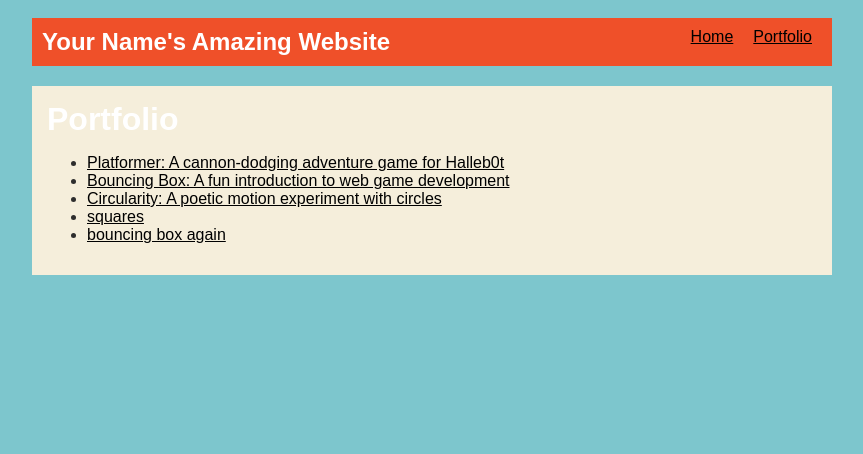
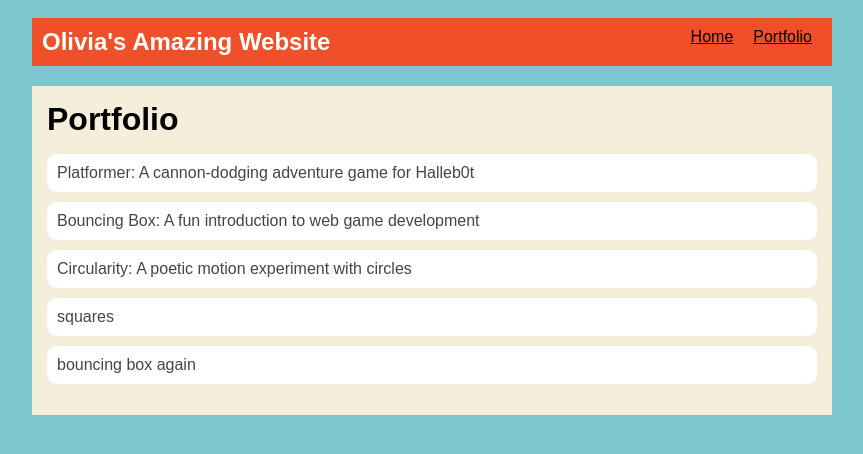
Before and after one commit to liv12424/liv12424.github.io, a plain HTML site: page portfolio.html in a window 1280 px wide. Shown: the whole page, without its empty margins (208-1071 px from the left). Drawn offline with Linux system fonts and the light colour scheme.

Commit message:
portfolio

```diff
--- a/portfolio.html
+++ b/portfolio.html
@@ -1,7 +1,7 @@
 <!DOCTYPE html>
 <html>
   <head>
-    <title>My Awesome Website</title>
+    <title>Olivia's Awsome Website</title>
     <link rel="stylesheet" href="style.css" />
   </head>
 
@@ -9,7 +9,7 @@
     <!-- All content goes here -->
     <div id="all-contents">
       <nav>
-<h1>Your Name's Amazing Website</h1>
+        <h1>Olivia's Amazing Website</h1>
         <ul id="nav-ul">
           <li class="nav-li">
             <a href="index.html">Home</a>
@@ -25,13 +25,19 @@
           <h1>Portfolio</h1>
           <ul id="portfolio">
             <li>
-  <a href="fsd-projects/platformer/">Platformer: A cannon-dodging adventure game for Halleb0t</a>
+              <a href="fsd-projects/platformer/"
+                >Platformer: A cannon-dodging adventure game for Halleb0t</a
+              >
             </li>
             <li>
-  <a href="bouncingbox.html">Bouncing Box: A fun introduction to web game development</a>
+              <a href="bouncingbox.html"
+                >Bouncing Box: A fun introduction to web game development</a
+              >
             </li>
             <li>
-  <a href="fsd-projects/circularity/">Circularity: A poetic motion experiment with circles</a>
+              <a href="fsd-projects/circularity/"
+                >Circularity: A poetic motion experiment with circles</a
+              >
             </li>
             <li>
               <a href="squares.html">squares</a>
--- a/style.css
+++ b/style.css
@@ -75,3 +75,29 @@ h2,
 h3 {
   margin: 0px;
 }
+
+/* Portfolio styles */
+.content h1 {
+  color: black;
+}
+
+#portfolio {
+  list-style-type: none;
+  padding-left: 0;
+}
+
+#portfolio li {
+  background: #fff;
+  padding: 10px;
+  border-radius: 10px;
+  margin-bottom: 10px;
+}
+
+#portfolio li:hover {
+  background: #eee;
+}
+
+#portfolio a {
+  text-decoration: none;
+  color: #454545;
+}
```
Also changed, not shown: fsd-projects/bouncing-box/index.html (+9 -1 lines). Lines whose indentation alone changed are shown as unchanged.
